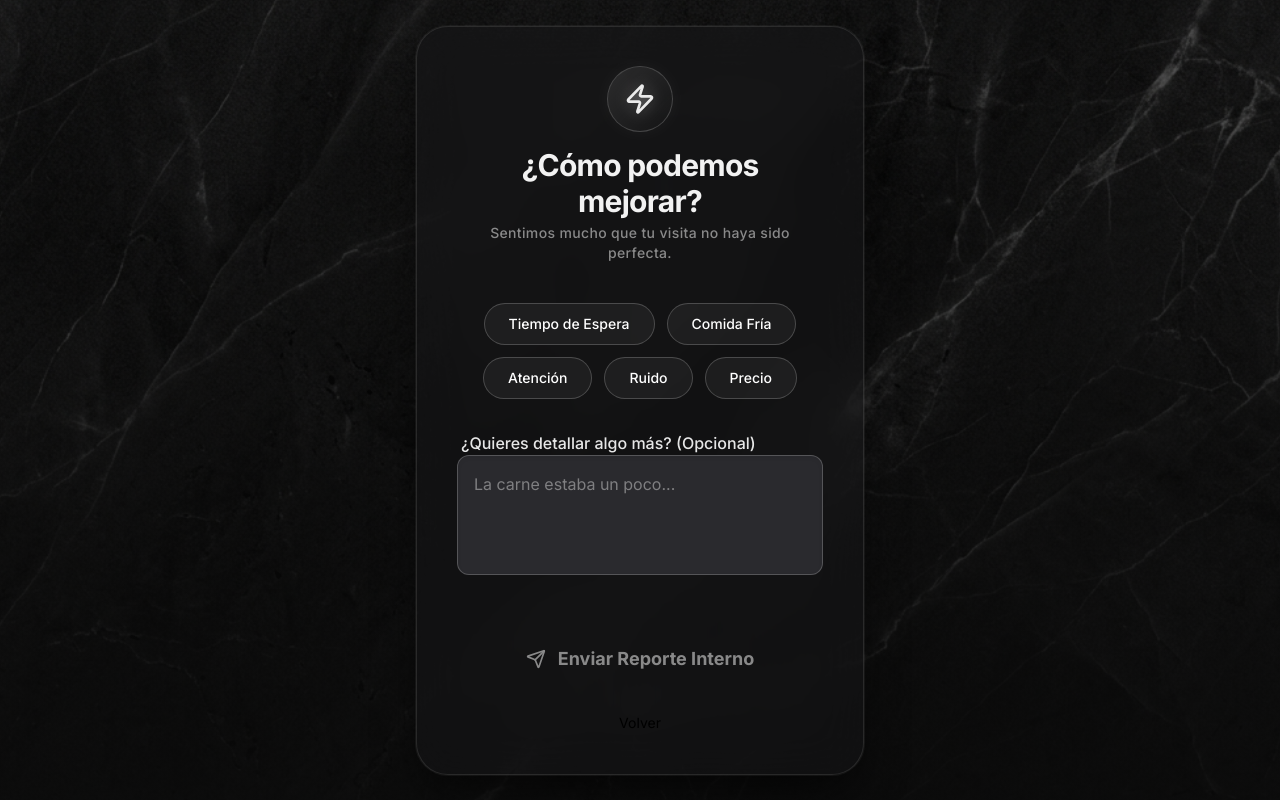
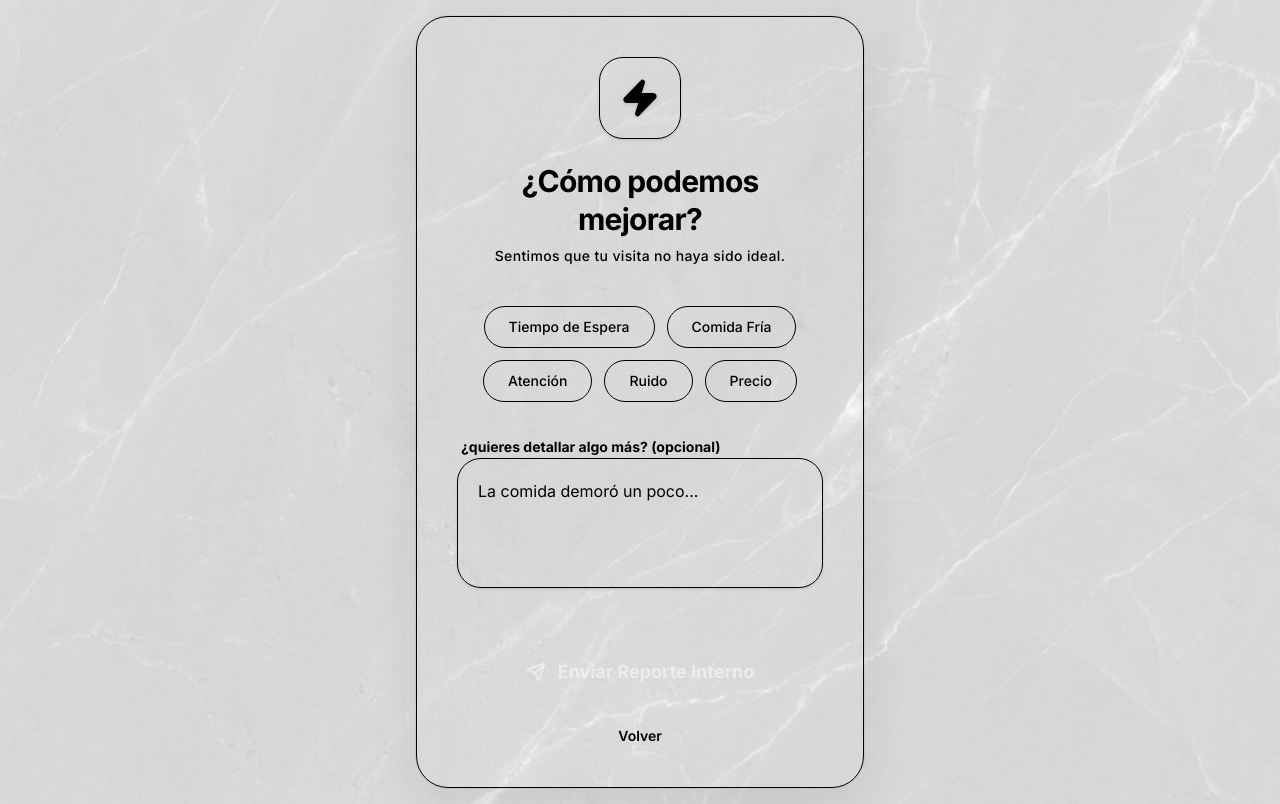
Before and after one commit to dvelezmarulanda-coder/APP-RESTAURANTES, a Next.js app: page / in a window 1280 px wide. Both pictures are taken after a click on the button 520 px from the left and 470 px from the top of the page. Built offline with nearby package versions, Linux system fonts and the light colour scheme; no server answers.

Commit message:
design: implement new brand identity with Burgundy, Mustard, and Cream palette

```diff
--- a/app/globals.css
+++ b/app/globals.css
@@ -69,53 +69,42 @@
 }
 
 :root {
-  /* Premium Dark Mode Defaults */
-  --background: 0 0% 7%;
-  /* #121212 */
-  --foreground: 0 0% 100%;
-  /* #FFFFFF */
+  /* Premium Light Theme Palette */
+  --background: 0 0% 98%;    /* #F9F9F9 - Crema */
+  --foreground: 0 0% 10%;    /* #1A1A1A - Dark Grey for text */
 
-  --card: 0 0% 9%;
-  /* #171717 - Subtle definition */
-  --card-foreground: 0 0% 100%;
+  --card: 0 0% 100%;
+  --card-foreground: 0 0% 10%;
 
-  --popover: 0 0% 9%;
-  --popover-foreground: 0 0% 100%;
+  --popover: 0 0% 100%;
+  --popover-foreground: 0 0% 10%;
 
-  --primary: 45 93% 47%;
-  /* #E6B800 - Premium Gold */
-  --primary-foreground: 0 0% 0%;
+  --primary: 0 100% 27%;     /* #8B0000 - Rojo Borgoña */
+  --primary-foreground: 0 0% 100%;
 
-  --secondary: 0 0% 13%;
-  --secondary-foreground: 0 0% 100%;
+  --secondary: 0 0% 92%;
+  --secondary-foreground: 0 0% 10%;
 
-  --muted: 0 0% 13%;
-  --muted-foreground: 0 0% 80%;
-  /* #CCCCCC */
+  --muted: 0 0% 92%;
+  --muted-foreground: 0 0% 40%;
 
-  --accent: 45 93% 47%;
-  --accent-foreground: 0 0% 0%;
+  --accent: 48 100% 50%;     /* #FFCC00 - Amarillo Mostaza */
+  --accent-foreground: 0 0% 10%;
 
   --destructive: 0 84.2% 60.2%;
   --destructive-foreground: 0 0% 100%;
 
-  --border: 0 0% 20%;
-  --input: 0 0% 20%;
-  --ring: 45 93% 47%;
+  --border: 0 0% 88%;
+  --input: 0 0% 88%;
+  --ring: 0 100% 27%;
 
-  --radius: 0.75rem;
+  --radius: 1.5rem;          /* 24px - 3xl approach */
 
   --sentiment-positive: 142 71% 45%;
-  --sentiment-negative: 349 84% 60%;
+  --sentiment-negative: 0 100% 27%; /* Using Burgundy for negative too or keeping red */
 }
 
-@media (prefers-color-scheme: light) {
-  :root {
-    /* Force Dark Mode */
-    --background: 0 0% 7%;
-    --foreground: 0 0% 100%;
-  }
-}
+/* Removed forced dark mode to allow the new light theme */
 
 body {
   background-color: var(--background);
--- a/components/feedback-wizard.tsx
+++ b/components/feedback-wizard.tsx
@@ -100,14 +100,14 @@ export function FeedbackWizard() {
     if (step === "SUBMITTED") {
         return (
             <div className="text-center space-y-6 animate-in fade-in zoom-in duration-500 py-8">
-                <div className="w-24 h-24 bg-primary/10 rounded-full flex items-center justify-center mx-auto ring-1 ring-primary/20">
-                    <span className="text-6xl drop-shadow-[0_0_15px_rgba(230,184,0,0.5)]">
+                <div className="w-24 h-24 bg-primary/5 rounded-full flex items-center justify-center mx-auto ring-1 ring-primary/20">
+                    <span className="text-6xl drop-shadow-[0_0_15px_rgba(255,204,0,0.5)]">
                         {isPositive ? "⭐" : "🎁"}
                     </span>
                 </div>
 
                 <div className="space-y-2">
-                    <h2 className="text-3xl font-bold tracking-tight text-white">
+                    <h2 className="text-3xl font-bold tracking-tight text-foreground">
                         {isPositive ? "¡Gracias por tu apoyo!" : "¡Gracias por ayudarnos!"}
                     </h2>
                     <p className="text-muted-foreground max-w-[80%] mx-auto">
@@ -118,10 +118,13 @@ export function FeedbackWizard() {
                 </div>
 
                 {!isPositive && (
-                    <div className="bg-white/5 border border-primary/20 p-6 rounded-xl mt-6">
-                        <p className="text-xs uppercase tracking-[0.2em] text-primary/80 font-semibold mb-2">Cupón de Descuento</p>
-                        <p className="text-3xl font-mono font-bold text-primary tracking-widest drop-shadow-sm selection:bg-primary/20">FLASH15</p>
-                        <p className="text-xs text-muted-foreground mt-2">Muestra este código en tu próxima visita.</p>
+                    <div className="bg-primary/5 border border-primary/20 p-8 rounded-3xl mt-6 relative overflow-hidden group">
+                        <div className="absolute top-0 right-0 p-2 opacity-10 group-hover:rotate-12 transition-transform">
+                            <Zap className="w-12 h-12 text-primary" />
+                        </div>
+                        <p className="text-[10px] uppercase tracking-[0.2em] text-primary/80 font-bold mb-3">Tu Regalo de Cortesía</p>
+                        <p className="text-4xl font-mono font-black text-primary tracking-[0.15em] selection:bg-primary/20">FLASH15</p>
+                        <p className="text-sm text-primary/60 mt-3 font-medium">Muestra este código en tu próxima visita.</p>
                     </div>
                 )}
             </div>
@@ -131,23 +134,23 @@ export function FeedbackWizard() {
     return (
         <div className="w-full mx-auto">
             <div className="text-center mb-10 space-y-4">
-                <div className="flex justify-center mb-4 transition-all duration-700 hover:scale-110">
-                    <div className="p-4 bg-gradient-to-br from-white/10 to-transparent rounded-full shadow-[0_0_20px_rgba(255,255,255,0.05)] ring-1 ring-white/20">
-                        <Zap className="w-8 h-8 text-white/90 fill-white/10 drop-shadow-[0_0_8px_rgba(255,255,255,0.3)] anim-pulse-subtle" />
+                <div className="flex justify-center mb-6 transition-all duration-700 hover:rotate-6">
+                    <div className="p-5 bg-primary/10 rounded-3xl shadow-sm border border-primary/5">
+                        <Zap className="w-10 h-10 text-primary fill-primary/20 drop-shadow-sm" />
                     </div>
                 </div>
 
-                <div className="space-y-1">
-                    <h1 className="text-3xl font-bold tracking-tight text-white/95">
+                <div className="space-y-2">
+                    <h1 className="text-3xl font-bold tracking-tight text-foreground leading-tight">
                         {step === "RATING"
                             ? "Califica Tu Experiencia"
                             : isPositive
                                 ? "¿Qué fue lo que más te gustó?"
                                 : "¿Cómo podemos mejorar?"}
                     </h1>
-                    <p className="text-white/50 text-sm font-medium tracking-wide">
-                        {step === "RATING" && "Por favor, califica tu visita de hoy."}
-                        {step === "DETAILS" && !isPositive && "Sentimos mucho que tu visita no haya sido perfecta."}
+                    <p className="text-muted-foreground text-sm font-medium tracking-wide">
+                        {step === "RATING" && "Permítenos conocer tu opinión sobre hoy."}
+                        {step === "DETAILS" && !isPositive && "Sentimos que tu visita no haya sido ideal."}
                     </p>
                 </div>
             </div>
@@ -176,15 +179,15 @@ export function FeedbackWizard() {
 
                     {/* Comment Section */}
                     <div className="space-y-3">
-                        <label className="text-base font-medium ml-1 text-white/90">
+                        <label className="text-sm font-bold ml-1 text-foreground/80 lowercase first-letter:uppercase">
                             {isPositive ? "Déjanos un comentario (Opcional)" : "¿Quieres detallar algo más? (Opcional)"}
                         </label>
                         <textarea
                             value={comment}
                             onChange={(e) => setComment(e.target.value)}
-                            placeholder={isPositive ? "Todo estuvo genial..." : "La carne estaba un poco..."}
+                            placeholder={isPositive ? "Todo estuvo excelente..." : "La comida demoró un poco..."}
                             required={false}
-                            className="w-full bg-[#2a2a2e] border border-white/20 rounded-xl p-4 min-h-[120px] text-white placeholder:text-white/40 focus:ring-2 focus:ring-primary focus:border-primary focus:outline-none resize-none transition-all shadow-inner"
+                            className="w-full bg-secondary/50 border border-border rounded-3xl p-5 min-h-[130px] text-foreground placeholder:text-muted-foreground/40 focus:ring-2 focus:ring-primary/20 focus:border-primary/50 focus:outline-none resize-none transition-all shadow-sm"
                         />
                     </div>
 
@@ -197,7 +200,7 @@ export function FeedbackWizard() {
                                     type="button"
                                     disabled={isSubmitting}
                                     onClick={() => submitSurvey(false)}
-                                    className="w-full py-4 rounded-xl font-bold text-lg text-white bg-white/10 hover:bg-white/20 border border-white/10 transition-all flex items-center justify-center gap-3"
+                                    className="w-full py-4 rounded-3xl font-bold text-lg text-primary bg-primary/5 hover:bg-primary/10 border border-primary/10 transition-all flex items-center justify-center gap-3 active:scale-95"
                                 >
                                     <MessageSquare className="w-5 h-5" /> Enviar Comentarios
                                 </button>
@@ -209,9 +212,9 @@ export function FeedbackWizard() {
                                         disabled={isSubmitting}
                                         onClick={() => submitSurvey(true)}
                                         className={cn(
-                                            "w-full py-4 rounded-xl font-bold text-lg transition-all duration-300 flex items-center justify-center gap-3",
+                                            "w-full py-4 rounded-3xl font-bold text-lg transition-all duration-300 flex items-center justify-center gap-3",
                                             "bg-primary text-white hover:brightness-110 active:scale-95",
-                                            "shadow-[0_0_30px_rgba(230,184,0,0.4)] hover:shadow-[0_0_40px_rgba(230,184,0,0.6)]",
+                                            "shadow-lg shadow-primary/20 hover:shadow-xl hover:shadow-primary/30",
                                             isSubmitting && "opacity-50 cursor-not-allowed"
                                         )}
                                     >
@@ -229,9 +232,9 @@ export function FeedbackWizard() {
                                 type="submit"
                                 disabled={isSubmitting || selectedTags.length === 0}
                                 className={cn(
-                                    "w-full py-4 rounded-xl font-bold text-lg transition-all duration-300 flex items-center justify-center gap-3",
-                                    "bg-primary text-white hover:brightness-110 active:scale-95 disabled:opacity-50 disabled:cursor-not-allowed disabled:grayscale-[0.5]",
-                                    "shadow-[0_0_30px_rgba(230,184,0,0.4)] hover:shadow-[0_0_40px_rgba(230,184,0,0.6)]",
+                                    "w-full py-4 rounded-3xl font-bold text-lg transition-all duration-300 flex items-center justify-center gap-3",
+                                    "bg-primary text-white hover:brightness-110 active:scale-95 disabled:opacity-50 disabled:cursor-not-allowed",
+                                    "shadow-lg shadow-primary/20 hover:shadow-xl hover:shadow-primary/30",
                                     (isSubmitting || selectedTags.length === 0) && "shadow-none"
                                 )}
                             >
@@ -246,7 +249,7 @@ export function FeedbackWizard() {
                         <button
                             type="button"
                             onClick={() => setStep("RATING")}
-                            className="w-full text-sm text-muted-foreground hover:text-white transition-colors pt-2"
+                            className="w-full text-sm font-semibold text-muted-foreground hover:text-primary transition-colors pt-2"
                         >
                             Volver
                         </button>
--- a/components/layout/feedback-container.tsx
+++ b/components/layout/feedback-container.tsx
@@ -10,22 +10,22 @@ export function FeedbackContainer({ children, className, ...props }: FeedbackCon
         <main
             className={cn(
                 "min-h-screen w-full flex flex-col items-center justify-center p-4 relative overflow-hidden",
-                "bg-[#0a0a0a] text-foreground transition-all duration-700",
+                "bg-background text-foreground transition-all duration-700",
                 className
             )}
             {...props}
         >
-            {/* Premium Background Layer */}
+            {/* Soft Warm Background Layer */}
             <div
-                className="absolute inset-0 bg-[url('/images/bg-marble.png')] bg-cover bg-center bg-no-repeat opacity-60 scale-105"
-                style={{ filter: 'brightness(0.7) contrast(1.2)' }}
+                className="absolute inset-0 bg-[url('/images/bg-marble.png')] bg-cover bg-center bg-no-repeat opacity-20 scale-105 pointer-events-none"
+                style={{ filter: 'sepia(0.2) brightness(1.1)' }}
             />
 
-            {/* Subtle Gradient Overlay */}
-            <div className="absolute inset-0 bg-gradient-to-b from-transparent via-[#0a0a0a]/40 to-[#0a0a0a]/80" />
+            {/* Subtle Warm Gradient Overlay */}
+            <div className="absolute inset-0 bg-gradient-to-tr from-accent/5 via-transparent to-primary/5 pointer-events-none" />
 
             <div className="relative w-full max-w-md mx-auto animate-in fade-in zoom-in duration-1000">
-                <div className="bg-[#1a1a1c]/40 backdrop-blur-[24px] p-10 rounded-[32px] border border-white/10 shadow-[0_25px_50px_-12px_rgba(0,0,0,0.7)] ring-1 ring-white/5">
+                <div className="bg-card p-10 rounded-[32px] border border-border shadow-[0_20px_50px_rgba(0,0,0,0.08)] ring-1 ring-black/5">
                     {children}
                 </div>
             </div>
--- a/components/ui/tag-button.tsx
+++ b/components/ui/tag-button.tsx
@@ -23,8 +23,8 @@ export function TagButton({
                 "px-6 py-2.5 rounded-full text-sm font-medium transition-all duration-300 border",
                 "active:scale-95 focus-visible:ring-2 focus-visible:ring-offset-2 focus-visible:ring-primary",
                 selected
-                    ? "bg-primary text-black border-primary shadow-[0_0_20px_rgba(230,184,0,0.5)] font-bold transform scale-105" // Gold Glow + Bold
-                    : "bg-white/5 text-white border-white/20 hover:border-primary/50 hover:text-primary hover:bg-white/10 hover:shadow-[0_0_10px_rgba(230,184,0,0.2)]",
+                    ? "bg-primary text-white border-primary shadow-md font-bold transform scale-105"
+                    : "bg-background text-foreground border-border hover:border-primary/40 hover:text-primary hover:bg-white hover:shadow-sm",
                 className
             )}
             {...props}
```
Also changed, not shown: components/ui/star-rating.tsx (+4 -4 lines).
